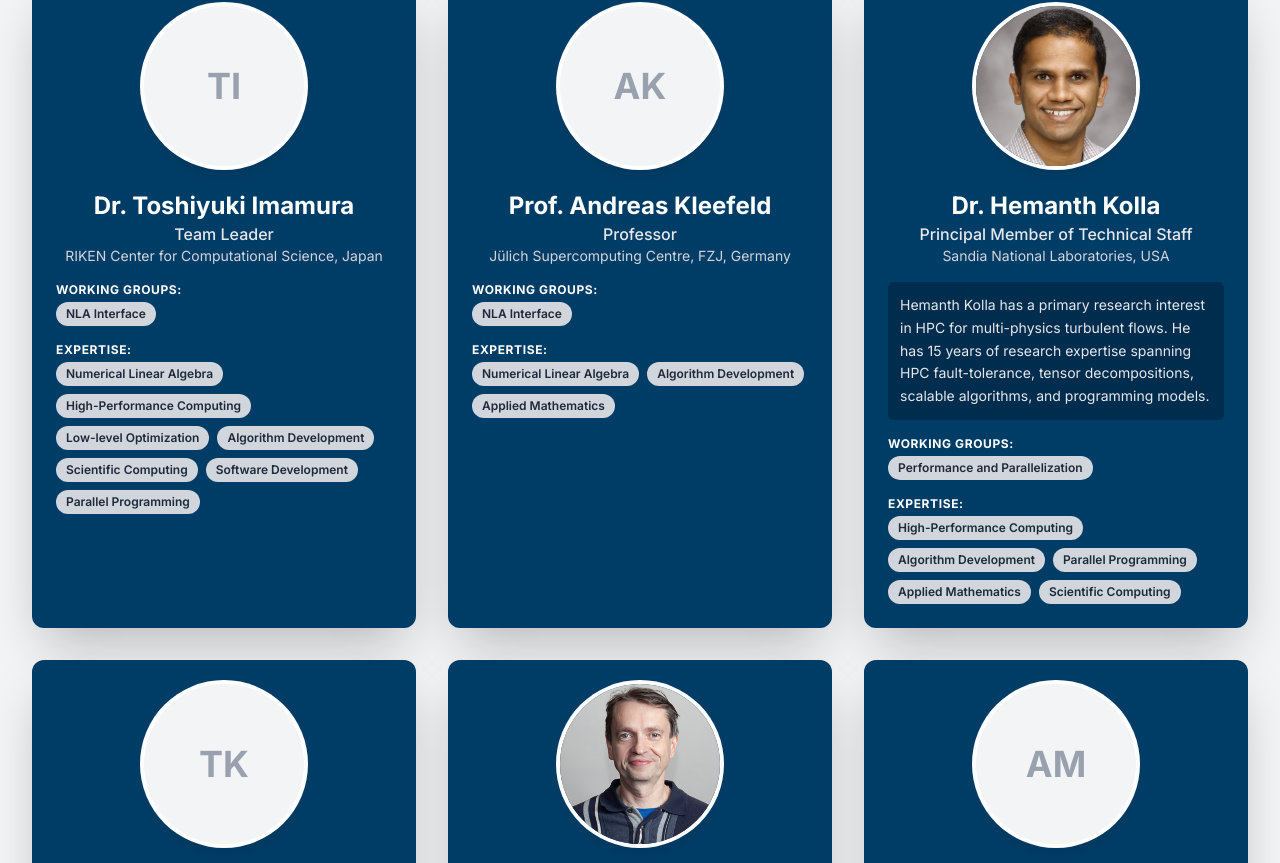
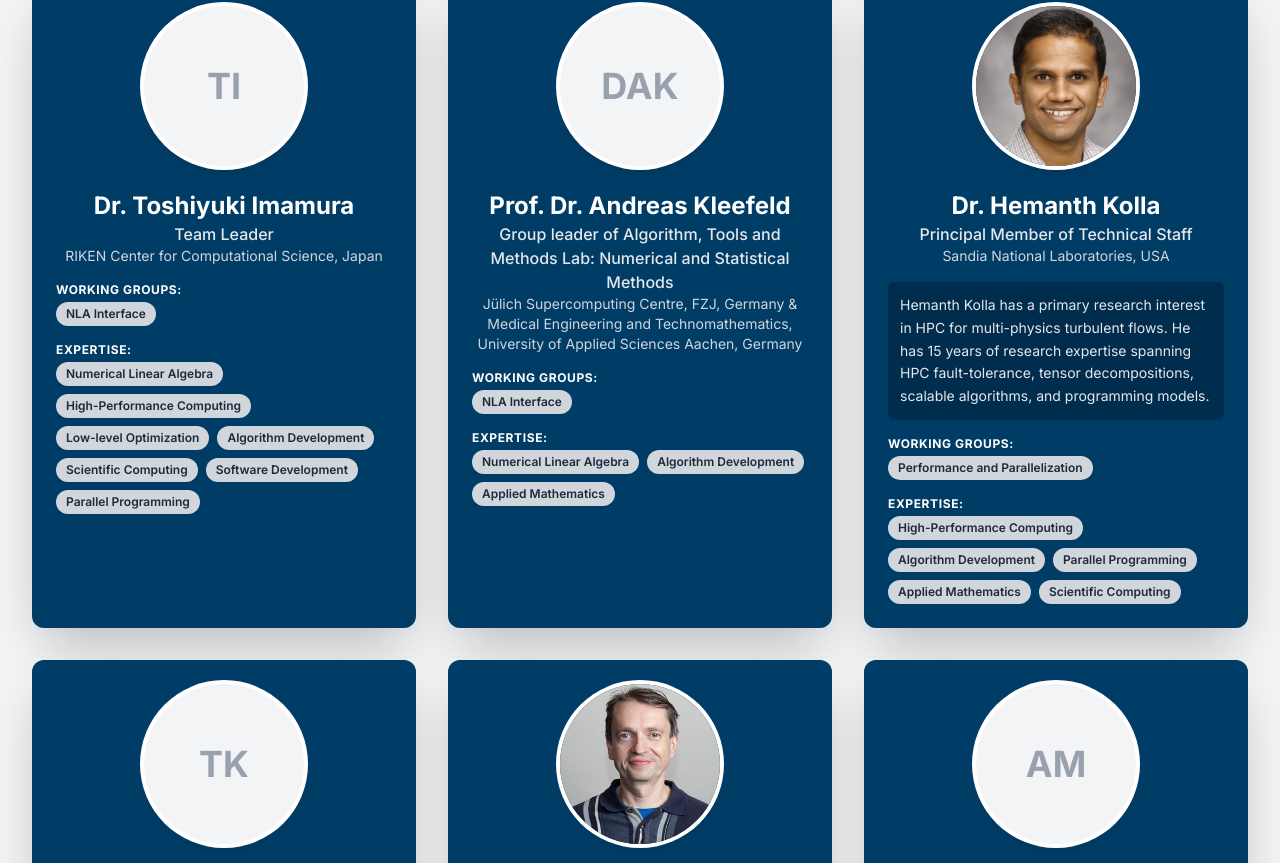
Before and after one commit to ExaNLA-Network/exanla-network.github.io, a Next.js app: page /committee in a window 1280 px wide. Shown: the part 4603-5466 px from the top of the page. Built offline with nearby package versions, Linux system fonts and the light colour scheme.

Commit message:
Update member information: Andreas Kleefeld

```diff
--- a/app/committee/page.tsx
+++ b/app/committee/page.tsx
@@ -242,10 +242,10 @@ const committeeMembers: CommitteeMember[] = [
   },
   {
     id: 'andreas.kleefeld',
-    name: 'Prof. Andreas Kleefeld',
-    title: 'Professor',
-    affiliation: 'Jülich Supercomputing Centre, FZJ, Germany',
-    //bio: 'To be updated',
+    name: 'Prof. Dr. Andreas Kleefeld',
+    title: 'Group leader of Algorithm, Tools and Methods Lab: Numerical and Statistical Methods',
+    affiliation: 'Jülich Supercomputing Centre, FZJ, Germany & Medical Engineering and Technomathematics, University of Applied Sciences Aachen, Germany',
+    //bio: 'Andreas Kleefeld works on boundary integral equations, non-linear eigenvalue problems, acoustic and electromagnetic scattering problems as well as inverse problems',
     //image: '/committee/avatar/andreas.kleefeld.jpg',
     categories: [expertiseCategories.NUMERICAL_LINEAR_ALGEBRA, expertiseCategories.ALGORITHM_DEVELOPMENT, expertiseCategories.APPLIED_MATHEMATICS],
     workingGroups: [WorkingGroups.NLA_INTERFACE],
```
Also changed, not shown: public/committee/avatar/andreas.kleefeld.png (added).
